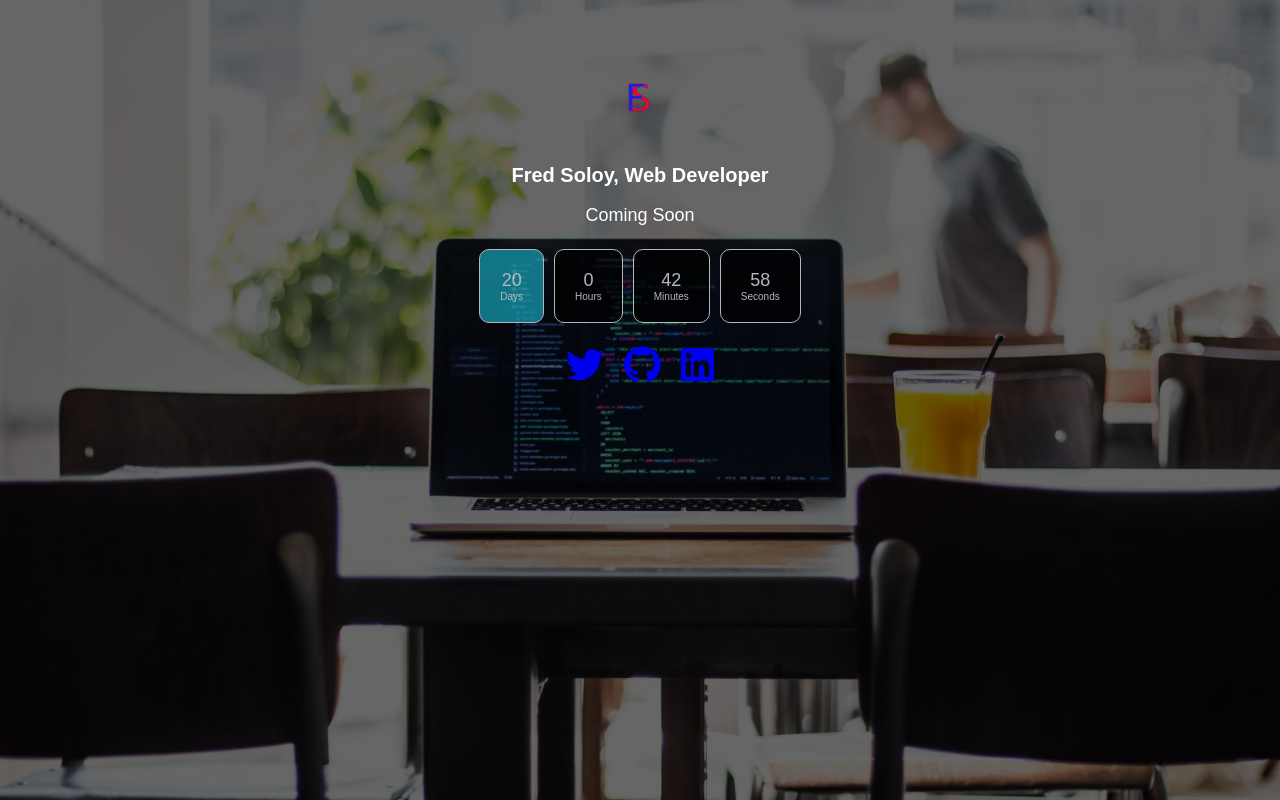
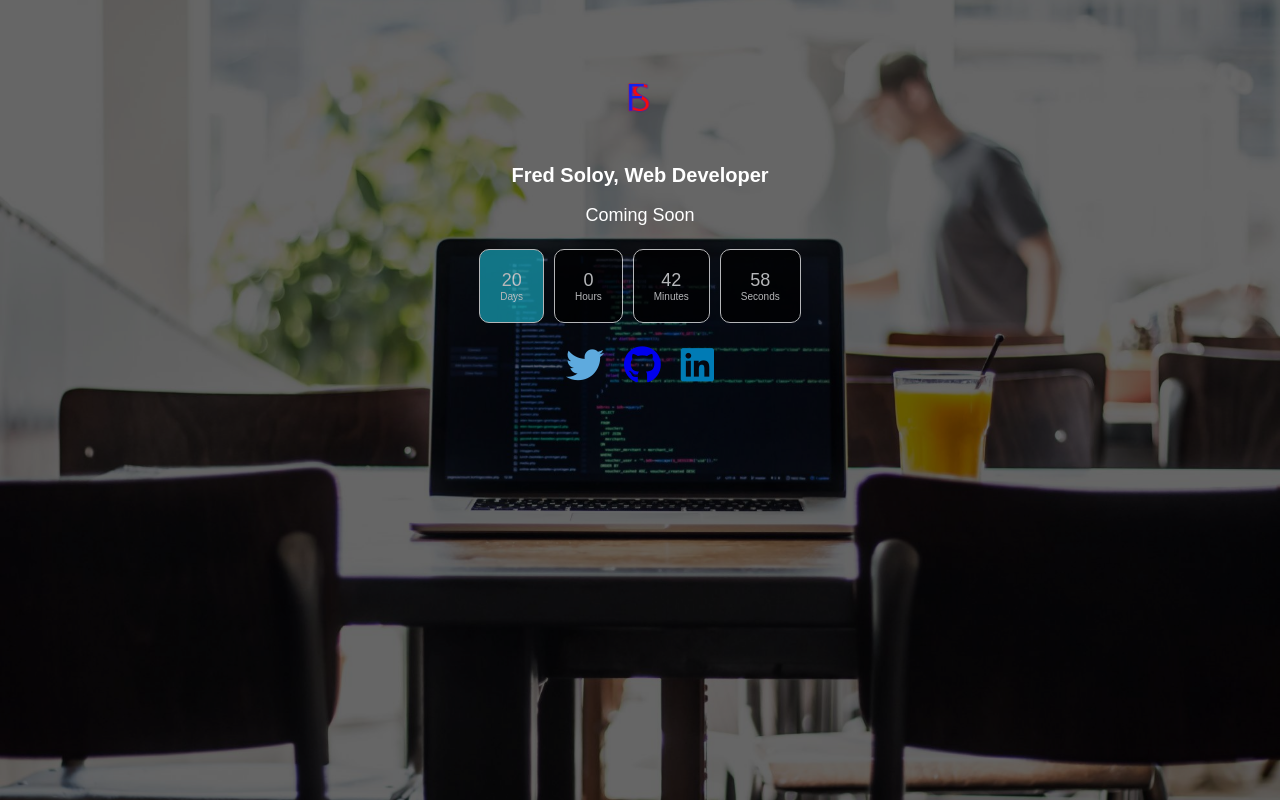
Before and after one commit to Frederic-S/Coming-soon-page, a plain HTML site: page index.html in a window 1280 px wide. Drawn offline with Linux system fonts and the light colour scheme.

Commit message:
twitter & linkedin color icon change

```diff
--- a/css/style.css
+++ b/css/style.css
@@ -68,12 +68,18 @@ body {
   width: 150px;
 }
 
+.fa-twitter {
+  color: #5EAADE;
+}
+
 .fa-github {
   padding-left: 15px;
+  /*color: black;*/
 }
 
 .fa-linkedin {
   padding-left: 15px;
+  color: #007BB5;
 }
 
 /* Media query  */
```
